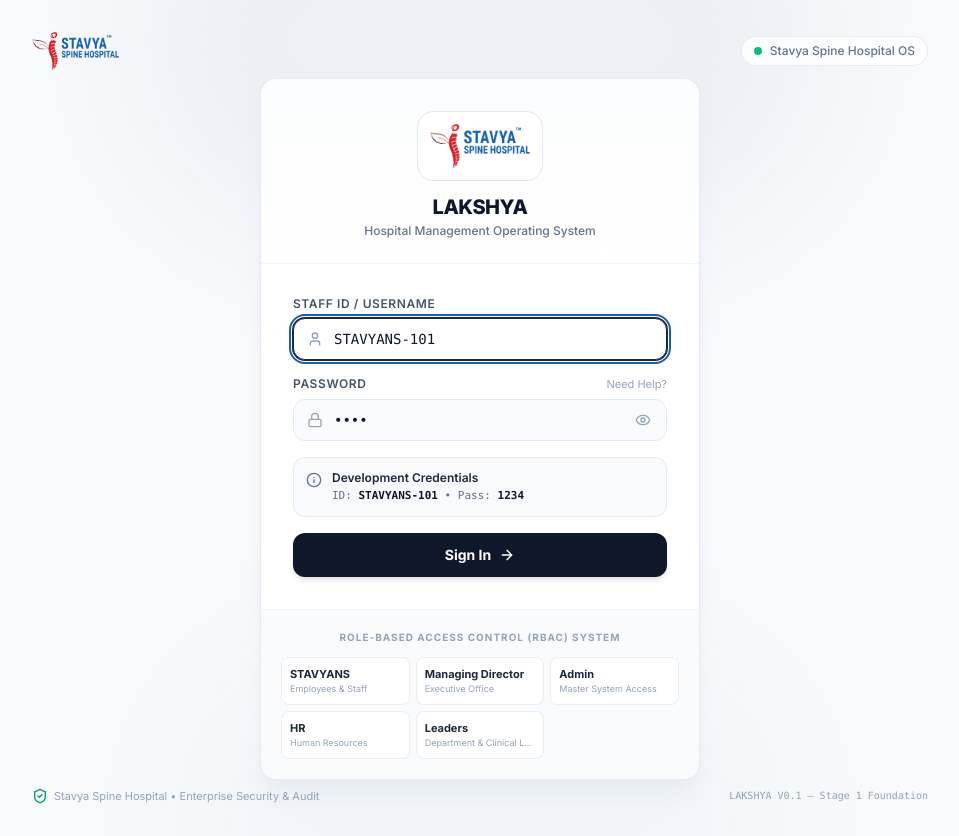
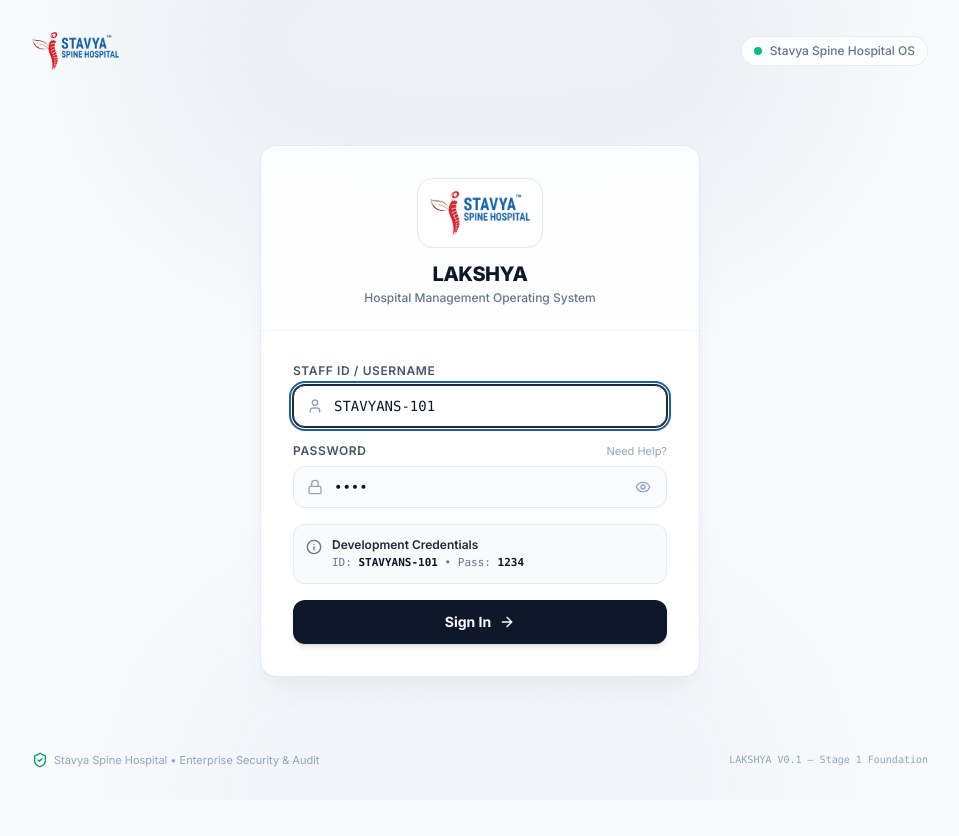
Before and after one commit to HB2810/Lakshya, a Next.js app in the folder apps/web/: page /login in a window 1280 px wide. Shown: the whole page, without its empty margins (160-1119 px from the left). After the commit the page ends 800 px from the top, so only its background shows below. Built offline with nearby package versions, Linux system fonts and the light colour scheme.

Commit message:
chore(login): remove bottom RBAC cards section for clean streamlined login card

```diff
--- a/apps/web/app/login/page.tsx
+++ b/apps/web/app/login/page.tsx
@@ -39,14 +39,6 @@ export default function LoginPage() {
   };
 
   const isLoading = isSubmitting || authLoading;
-
-  const supportedRoles = [
-    { name: 'STAVYANS', desc: 'Employees & Staff', badge: 'Active' },
-    { name: 'Managing Director', desc: 'Executive Office', badge: 'Tier 1' },
-    { name: 'Admin', desc: 'Master System Access', badge: 'System' },
-    { name: 'HR', desc: 'Human Resources', badge: 'Staffing' },
-    { name: 'Leaders', desc: 'Department & Clinical Leads', badge: 'Ops' },
-  ];
 
   return (
     <div className="min-h-screen w-full bg-[#f8fafc] flex flex-col justify-between items-center p-4 sm:p-6 relative selection:bg-slate-200">
@@ -184,24 +176,6 @@ export default function LoginPage() {
               )}
             </button>
           </form>
-
-          {/* RBAC Scope Matrix Summary */}
-          <div className="bg-slate-50/70 border-t border-slate-100 p-5">
-            <p className="text-[10px] font-bold uppercase tracking-widest text-slate-400 text-center mb-3">
-              Role-Based Access Control (RBAC) System
-            </p>
-            <div className="grid grid-cols-2 sm:grid-cols-3 gap-1.5">
-              {supportedRoles.map((role) => (
-                <div
-                  key={role.name}
-                  className="p-2 bg-white border border-slate-200/70 rounded-lg text-left"
-                >
-                  <p className="text-[11px] font-bold text-slate-800 truncate">{role.name}</p>
-                  <p className="text-[9px] text-slate-400 truncate">{role.desc}</p>
-                </div>
-              ))}
-            </div>
-          </div>
         </div>
       </main>
 
```
